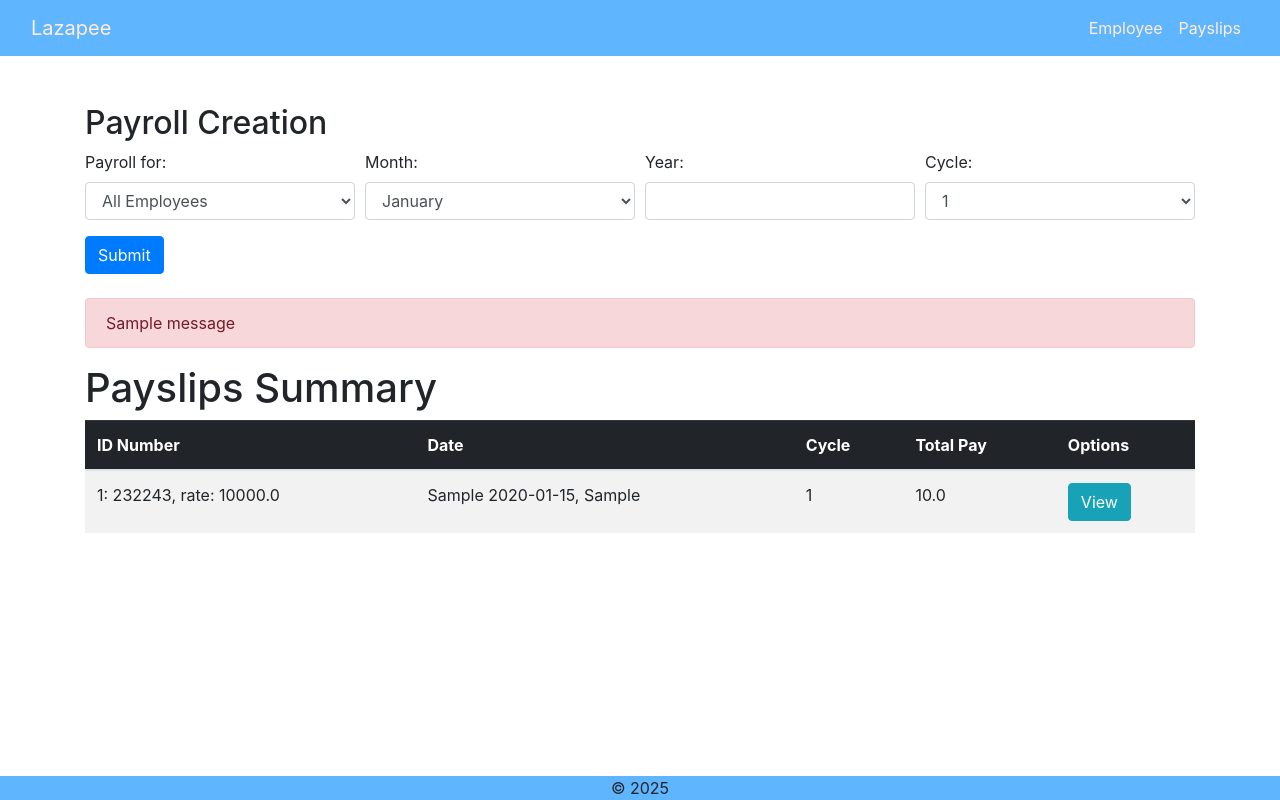
After one commit to giarnodivino/finalproject, a Django app: page /payslips/ in a window 1280 px wide. The commit adds this page. Run offline with Django 5.2, Linux system fonts and the light colour scheme; data comes from the database, SQL or seed files in the repository; tables that the repository leaves empty hold one stand-in row (values such as "Sample post"); one stand-in notice (Sample message) is shown.

Commit message:
I did letter e) Payslips Page

```diff
--- a/Lazapee/payroll_app/templates/payroll_app/base.html
+++ b/Lazapee/payroll_app/templates/payroll_app/base.html
@@ -23,7 +23,7 @@
             <a class="nav-link" style="color: #ffecdb" href="{% url 'home' %}">Employee</a>
           </li>
           <li class="nav-item">
-            <a class="nav-link" style="color: #ffecdb" href="#">Payslips</a>
+            <a class="nav-link" style="color: #ffecdb" href="{% url 'payslips' %}">Payslips</a>
           </li>
         </ul>
       </div>
--- /dev/null
+++ b/Lazapee/payroll_app/templates/payroll_app/payslips.html
@@ -0,0 +1,85 @@
+{% extends 'payroll_app/base.html' %}
+{% load static %}
+
+{% block content %}
+<div class="container mt-5">
+    <h2 class="lazapee-heading">Payroll Creation</h2>
+
+    <form method="POST" action="{% url 'create_payslip' %}" class="mb-4">
+        {% csrf_token %}
+        <div class="form-row">
+            <div class="col-md-3">
+                <label>Payroll for:</label>
+                <select name="employee" class="form-control">
+                    <option value="all">All Employees</option>
+                    {% for emp in employee %}
+                        <option value="{{ emp.id_number }}">{{ emp.id_number }}</option>
+                    {% endfor %}
+                </select>
+            </div>
+            <div class="col-md-3">
+                <label>Month:</label>
+                <select name="month" class="form-control">
+                    <option value="January">January</option>
+                    <option value="February">February</option>
+                    <option value="March">March</option>
+                    <option value="April">April</option>
+                    <option value="May">May</option>
+                    <option value="June">June</option>
+                    <option value="July">July</option>
+                    <option value="August">August</option>
+                    <option value="September">September</option>
+                    <option value="October">October</option>
+                    <option value="November">November</option>
+                    <option value="December">December</option>
+                </select>
+            </div>
+            <div class="col-md-3">
+                <label>Year:</label>
+                <input type="text" name="year" class="form-control" required>
+            </div>
+            <div class="col-md-3">
+                <label>Cycle:</label>
+                <select name="cycle" class="form-control">
+                    <option value="1">1</option>
+                    <option value="2">2</option>
+                </select>
+            </div>
+        </div>
+        <button type="submit" class="btn btn-primary mt-3">Submit</button>
+    </form>
+
+    {% if messages %}
+        {% for message in messages %}
+            <div class="alert alert-danger">{{ message }}</div>
+        {% endfor %}
+    {% endif %}
+
+    <h1 class="lazapee-heading">Payslips Summary</h2>
+
+    <table class="table table-striped">
+        <thead class="table-dark">
+            <tr>
+                <th>ID Number</th>
+                <th>Date</th>
+                <th>Cycle</th>
+                <th>Total Pay</th>
+                <th>Options</th>
+            </tr>
+        </thead>
+        <tbody>
+            {% for p in payslips %}
+            <tr>
+                <td>{{ p.getIDNumber }}</td>
+                <td>{{ p.getMonth }} {{ p.getDate_range }}, {{ p.getYear }}</td>
+                <td>{{ p.getPay_cycle }}</td>
+                <td>{{ p.getTotal_pay }}</td>
+                <td>
+                    <a href="" class="btn btn-info">View</a>
+                </td>
+            </tr>
+        {% endfor %}
+        </tbody>
+    </table>
+</div>
+{% endblock %}
--- a/Lazapee/payroll_app/urls.py
+++ b/Lazapee/payroll_app/urls.py
@@ -8,4 +8,6 @@ urlpatterns = [
     path('create_employee', views.create_employee, name='create_employee'),
     path('update_employee/<int:pk>/', views.update_employee, name='update_employee'),
     path('delete_employee/<int:pk>/', views.delete_employee, name='delete_employee'),
+    path('payslips/', views.payslips, name='payslips'),
+    path('create_payslip/', views.create_payslip, name='create_payslip'),
 ]
--- a/Lazapee/payroll_app/views.py
+++ b/Lazapee/payroll_app/views.py
@@ -1,5 +1,6 @@
 from django.shortcuts import render, redirect, get_object_or_404
 from .models import Employee, Payslip
+from django.contrib import messages
 
 # Create your views here.
 def home(request):
@@ -31,3 +32,66 @@ def delete_employee(request, pk):
     e = get_object_or_404(Employee, pk=pk)
     Employee.objects.filter(pk=pk).delete()
     return redirect('home')
+
+def payslips(request):
+    employee = Employee.objects.all()
+    payslips = Payslip.objects.all().order_by('-year', '-month')
+    return render(request, 'payroll_app/payslips.html', {'employee': employee, 'payslips': payslips})
+
+def create_payslip(request):
+    if request.method == 'POST':
+        employee_id = request.POST.get('employee')
+        month = request.POST.get('month')
+        year = request.POST.get('year')
+        cycle = int(request.POST.get('cycle'))
+
+        if employee_id == "all":
+            employee = Employee.objects.all()
+        else:
+            employee = employee = Employee.objects.filter(id_number=employee_id)
+
+        for emp in employee:
+            existing = Payslip.objects.filter(id_number=emp, month=month, year=year, pay_cycle=cycle)
+            if existing.exists():
+                messages.error(request, f"Payslip already exists for {emp.id_number} {month} Cycle {cycle}.")
+                continue
+
+            rate = emp.rate
+            allowance = emp.allowance if emp.allowance else 0
+            overtime_pay = emp.overtime_pay if emp.overtime_pay else 0
+
+            if cycle == 1:
+                pag_ibig = 100
+                deductions_health = 0
+                sss = 0
+            else:
+                pag_ibig = 0
+                deductions_health = rate * 0.04
+                sss = rate * 0.045
+
+            cycle_rate = rate / 2
+            tax = cycle_rate * 0.2
+            total_pay = (cycle_rate + overtime_pay + allowance) - (tax + deductions_health + pag_ibig + sss)
+
+            Payslip.objects.create(
+                id_number=employee_id,
+                month=month,
+                date_range="1-15" if cycle == 1 else "16-30",
+                year=year,
+                pay_cycle=cycle,
+                rate=rate,
+                earnings_allowance=allowance,
+                deductions_tax=tax,
+                deductions_health=deductions_health,
+                pag_ibig=pag_ibig,
+                sss=sss,
+                overtime=overtime_pay,
+                total_pay=total_pay,
+            )
+
+            emp.overtime_pay = 0
+            emp.save()
+
+        return redirect('payslips')
+    else:
+        return redirect('payslips')
```
